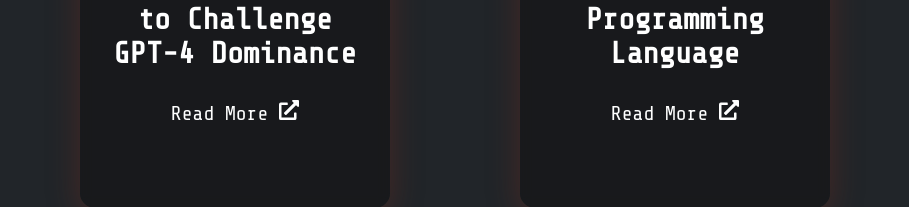
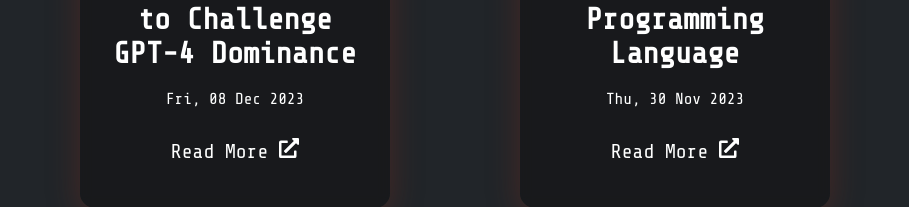
Before and after one commit to randilt/react-dev-portfolio, a React (Vite) app: page / in a window 1280 px wide. Shown: the part 2568-2775 px from the top of the page, without its empty margins (185-1094 px from the left). Built offline with nearby package versions, Linux system fonts and the light colour scheme; a web font is replaced by a local one.

Commit message:
Add date to blogpost component

```diff
--- a/src/App.css
+++ b/src/App.css
@@ -494,6 +494,7 @@
   background-color: #fa3939;
   border-radius: 10px;
   transition: 0.2s all ease-in-out;
+  box-shadow: 0 8px 32px 0 rgba(135, 47, 31, 0.6);
 }
 .navbar-btn:hover {
   transform: scale(1.1);
@@ -553,6 +554,9 @@
   align-items: center;
   gap: 30px;
 }
+.post-desc {
+  margin-top: 20px;
+}
 
 /* .project-title .post-title {
   font-size: 15px;
--- a/src/App.jsx
+++ b/src/App.jsx
@@ -99,6 +99,7 @@
               title={post.title}
               image={post.image}
               read={post.link}
+              date={post.pubDate}
             />
           ))}
         </div>
--- a/src/components/BlogPost.jsx
+++ b/src/components/BlogPost.jsx
@@ -16,7 +16,7 @@
         <h2 className="post-title">{props.title}</h2>
       </div>
       <div className="project-description">
-        <p className="post-desc">{props.description}</p>
+        <p className="post-desc">{props.date}</p>
       </div>
       <div className="project-links">
         <a href={props.read}>
@@ -37,7 +37,7 @@
 
 BlogPost.propTypes = {
   title: PropTypes.string.isRequired,
-  description: PropTypes.string.isRequired,
+  date: PropTypes.string.isRequired,
   tags: PropTypes.string.isRequired,
   image: PropTypes.string.isRequired,
   read: PropTypes.string.isRequired,
--- a/src/components/Navbar.jsx
+++ b/src/components/Navbar.jsx
@@ -19,7 +19,7 @@
         </label>
         <ul className="menu">
           <li>
-            <a href="#">Home</a>
+            <a href="#">About</a>
           </li>
 
           <li>
@@ -27,6 +27,9 @@
           </li>
           <li>
             <a href="#skills">Skills</a>
+          </li>
+          <li>
+            <a href="#blog">Blog</a>
           </li>
           <li>
             <a href="#contact" className="navbar-btn">
--- a/src/content/blogPosts.js
+++ b/src/content/blogPosts.js
@@ -2,8 +2,8 @@
   {
     title:
       "The AI Showdown of 2023: Google Unveils Gemini to Challenge GPT-4 Dominance",
-    link: "https://rtharusha.tech/posts/google-unveils-gemini/",
-    pubDate: "Fri, 08 Dec 2023 08:22:11 +0530",
+    link: "https://blog.randiltharusha.me/posts/google-unveils-gemini/",
+    pubDate: "Fri, 08 Dec 2023",
     guid: "https://rtharusha.tech/posts/google-unveils-gemini/",
     image: "https://rtharusha.tech/images/gemini.webp",
     description:
@@ -11,8 +11,8 @@
   },
   {
     title: "What is Zig? A Deep Dive into the Next-Gen Programming Language",
-    link: "https://rtharusha.tech/posts/introduction-to-zig/",
-    pubDate: "Thu, 30 Nov 2023 13:23:14 +0530",
+    link: "https://blog.randiltharusha.me/posts/introduction-to-zig/",
+    pubDate: "Thu, 30 Nov 2023",
     guid: "https://rtharusha.tech/posts/introduction-to-zig/",
     image: "https://rtharusha.tech/images/zig-lang-banner.webp",
     description:
@@ -20,8 +20,8 @@
   },
   {
     title: "Shooting Genjitsu: A Game Developed by a Sri Lankan Developer",
-    link: "https://rtharusha.tech/posts/shooting-genjitsu-game/",
-    pubDate: "Thu, 30 Nov 2023 11:38:44 +0530",
+    link: "https://blog.randiltharusha.me/shooting-genjitsu-game/",
+    pubDate: "Thu, 30 Nov 2023",
     guid: "https://rtharusha.tech/posts/shooting-genjitsu-game/",
     image: "https://rtharusha.tech/images/genjitsu.webp",
     description:
```
